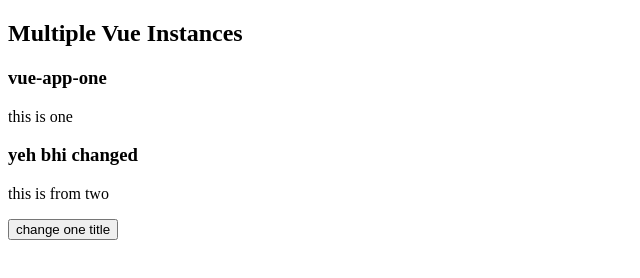
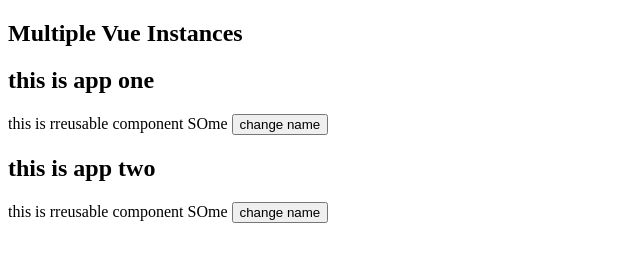
Before and after one commit to som-31/vueJsPlaylist, a plain HTML site: page index.html in a window 1280 px wide. Shown: the whole page, without its empty margins (0-640 px from the left). Drawn offline with nearby package versions, Linux system fonts and the light colour scheme.

Commit message:
component creation

```diff
--- a/app.js
+++ b/app.js
@@ -1,3 +1,17 @@
+Vue.component('greeting', {
+    template : '<p>this is rreusable component {{name}} <button v-on:click="changeName">change name </button></p> ',
+    data : function(){
+        return {
+            name : 'SOme'
+        };
+    },
+    methods: {
+        changeName(){
+            this.name = 'name is changed'
+        }
+    }
+});
+
 var one = new Vue({
     el : "#vue-app-one",
     data : {
--- a/index.html
+++ b/index.html
@@ -10,14 +10,12 @@
     <h2>Multiple Vue Instances</h2>
 
 <div id="vue-app-one">
-    <h3>{{title}}</h3>
-    <p>{{greet}}</p>
+    <h2>this is app one</h2>
+    <greeting></greeting>
 </div>
 <div id="vue-app-two">
-    <h3>{{title}}</h3>
-    <p>{{ greet}}</p>
-
-<button v-on:click="change">change one title</button>
+    <h2>this is app two</h2>
+    <greeting></greeting>
 </div>
 <script src="app.js"></script>
 </body>
```
